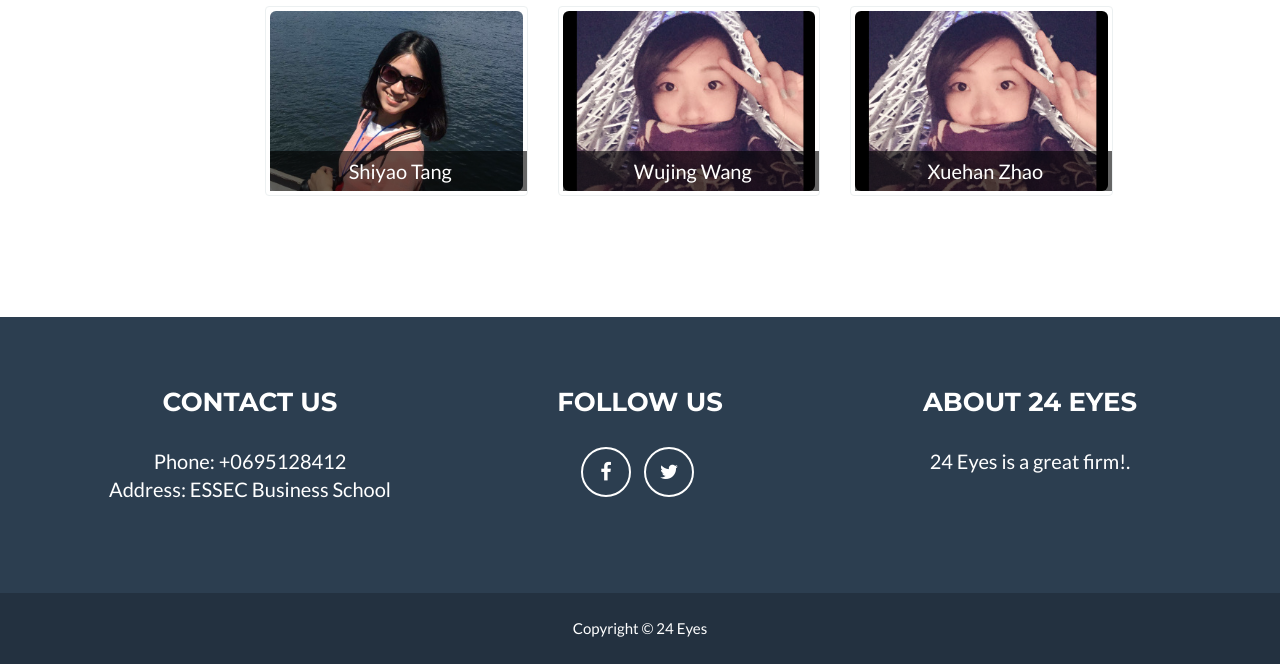
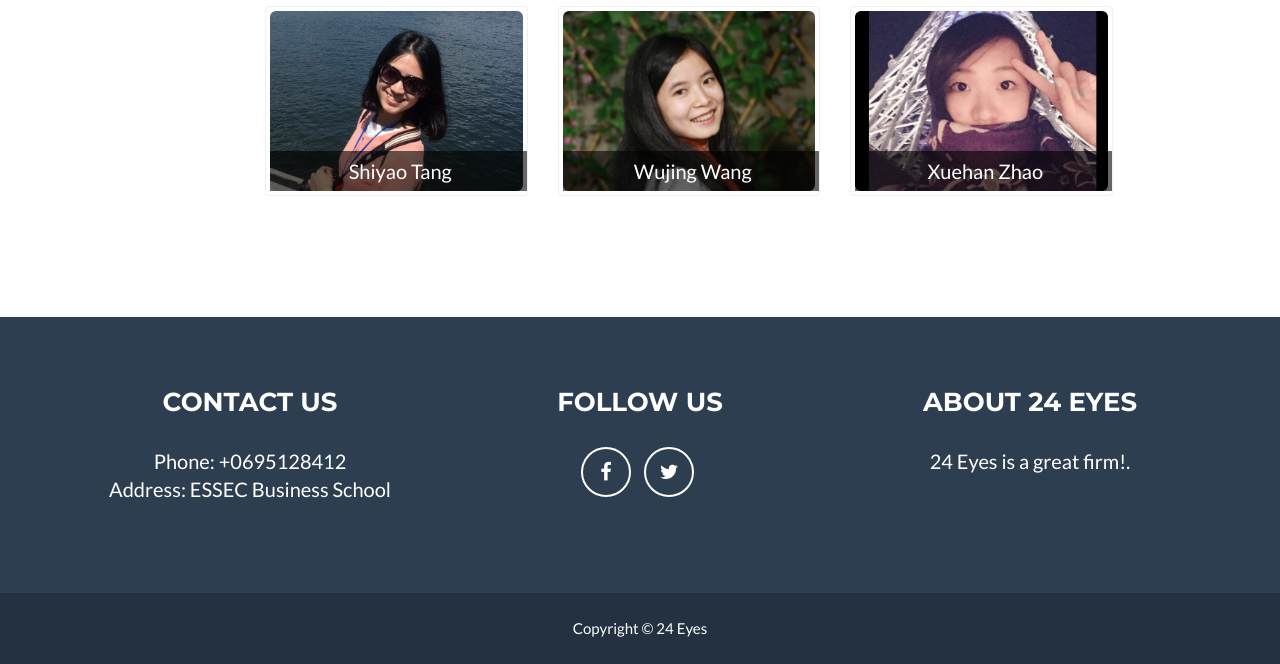
Before and after one commit to eleeeeen/superbus, a plain HTML site: page index.html in a window 1280 px wide. Shown: the part 2839-3503 px from the top of the page. Drawn offline with nearby package versions, Linux system fonts and the light colour scheme.

Commit message:
change wujing's pic

```diff
--- a/index.html
+++ b/index.html
@@ -299,7 +299,7 @@
                         <div class="caption">
                             <small>B00673819</small>
                         </div>
-                    <img src="img/photos/Xuehan2.jpg" class="img-rounded" alt="Wujing Wang"/>
+                    <img src="img/photos/Wujing.png" class="img-rounded" alt="Wujing Wang"/>
                     </div>
                 </div>
                 <div class="col-lg-3" id="hover-img">
```
